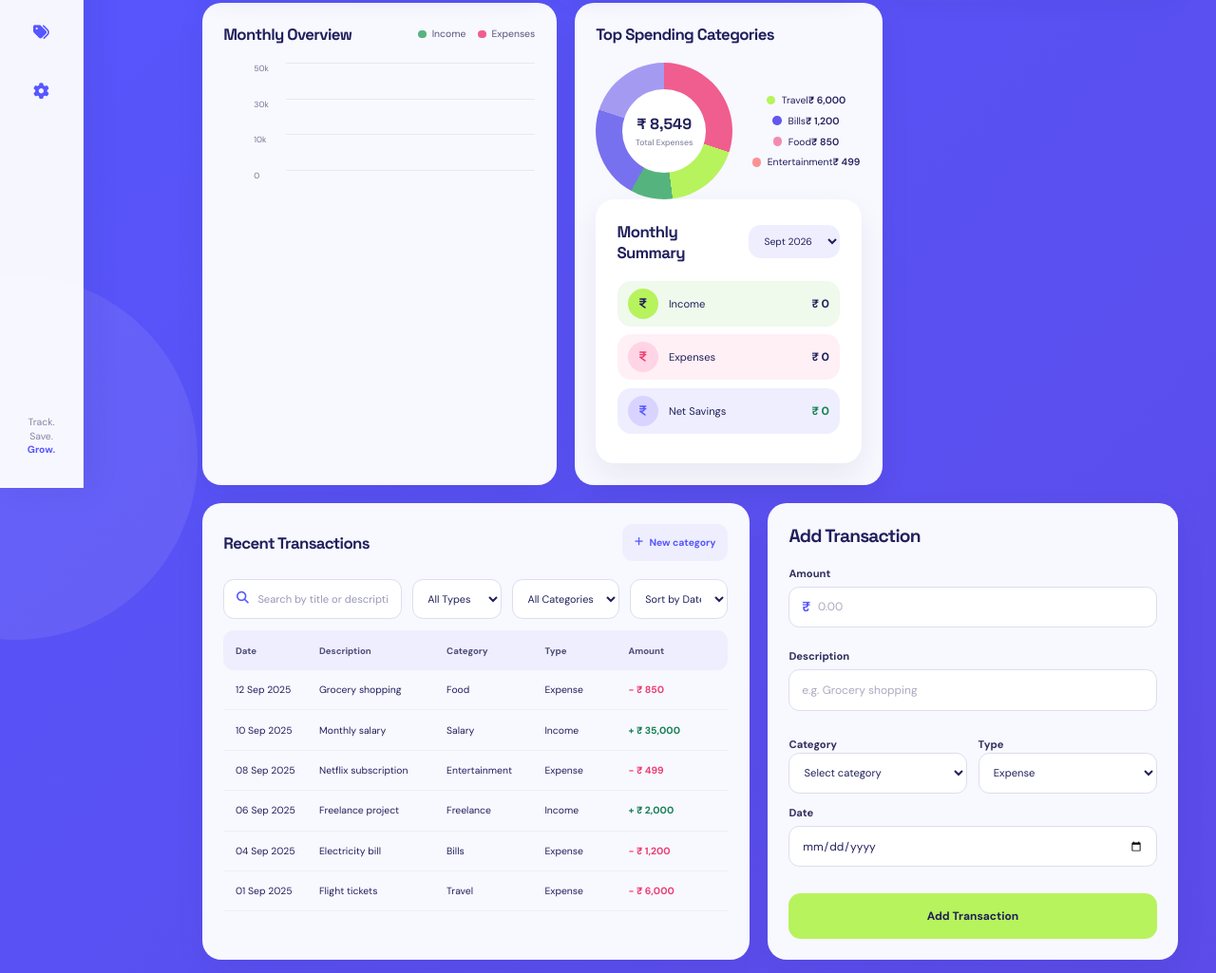
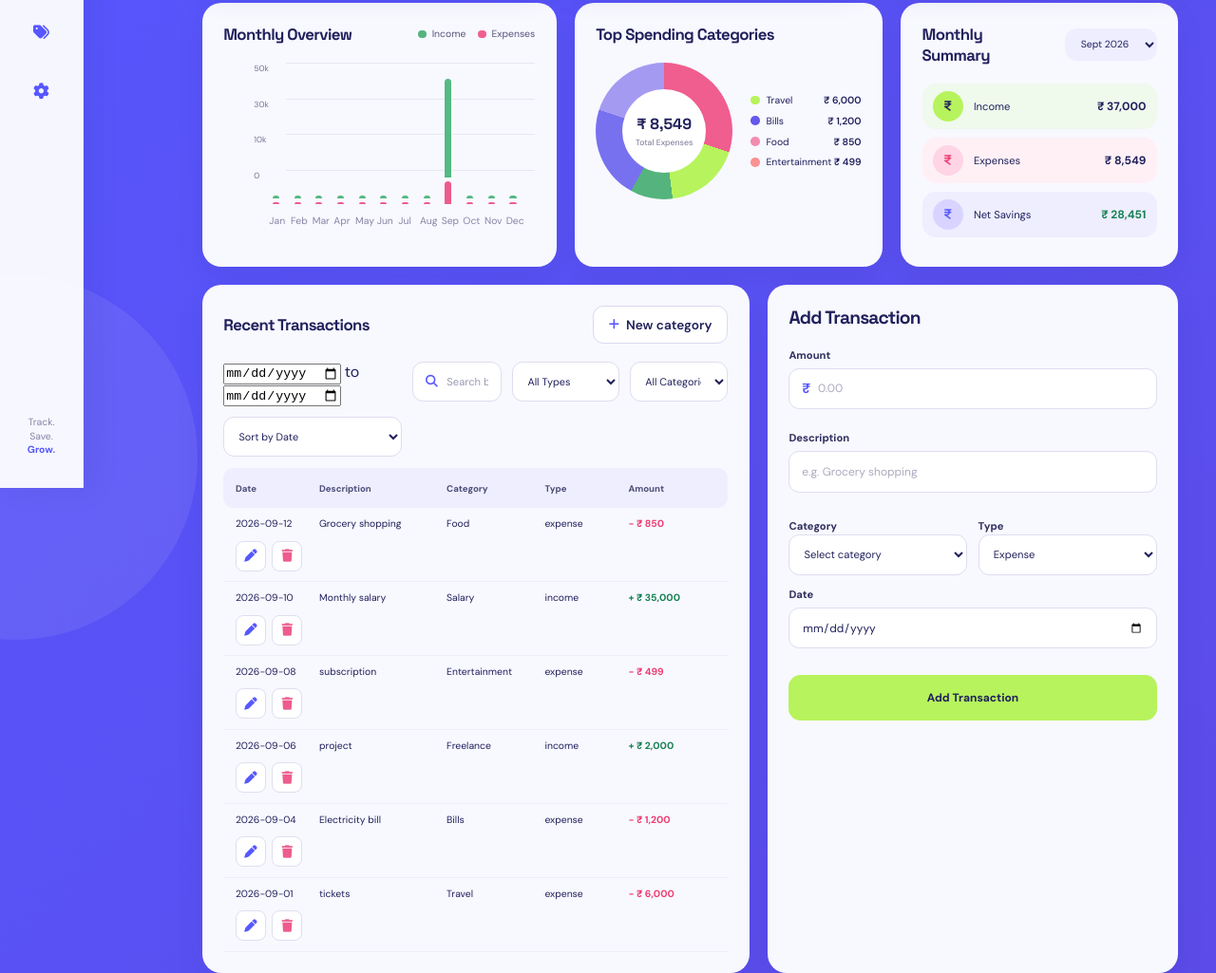
Before and after one commit to drisanagupta-a/-drisana-probition-project-task1, a plain HTML site: page dashboard.html in a window 1280 px wide. Shown: the part 286-1311 px from the top of the page at 95% size. Drawn offline with Linux system fonts and the light colour scheme.

Commit message:
modified

```diff
--- a/dashboard.css
+++ b/dashboard.css
@@ -1,3 +1,4 @@
+
 *{
     margin:0;
     padding:0;
@@ -1282,3 +1283,102 @@ body{
         font-size:.7rem;
     }
 }
+.bars{
+    position:absolute;
+    left:3rem;
+    right:1rem;
+    bottom:1.8rem;
+    top:.5rem;
+    display:flex;
+    align-items:flex-end;
+    justify-content:space-around;
+    gap:.5rem;
+}
+.bargroup{
+    height:100%;
+    flex:1;
+    display:flex;
+    align-items:flex-end;
+    justify-content:center;
+    gap:.15rem;
+    position:relative;
+}
+.bar{
+    width:.45rem;
+    min-height:.15rem;
+    border-radius:.4rem .4rem 0 0;
+}
+.incomeBar{
+    background:#55b983;
+}
+.expenseBar{
+    background:#ed5c8c;
+}
+.bargroup span{
+    position:absolute;
+    bottom:-1.5rem;
+    font-size:.65rem;
+    color:#8585a5;
+}
+.categoryButton{
+    border:1px solid #d9daf0;
+    background:#fff;
+    color:#20205c;
+    padding:.65rem 1rem;
+    border-radius:.7rem;
+    font-family:"DM Sans",sans-serif;
+    font-size:.85rem;
+    font-weight:600;
+    cursor:pointer;
+    display:flex;
+    align-items:center;
+    gap:.45rem;
+    transition:.25s ease;
+}
+.categoryButton i{
+    color:#5657ff;
+    font-size:.8rem;
+}
+.categoryButton:hover{
+    background:#5657ff;
+    color:#fff;
+    border-color:#5657ff;
+    transform:translateY(-.1rem);
+    box-shadow:0 .4rem 1rem rgba(86,87,255,.18);
+}
+.categoryButton:hover i{
+    color:#fff;
+}
+.categoryButton:active{
+    transform:translateY(0);
+}
+.transactionactions{
+    display:flex;
+    gap:.4rem;
+}
+.editbutton,.deletebutton{
+    width:2rem;
+    height:2rem;
+    border:1px solid #dedff1;
+    border-radius:.5rem;
+    background:#fff;
+    color:#5657ff;
+    cursor:pointer;
+    display:flex;
+    align-items:center;
+    justify-content:center;
+    transition:.2s ease;
+}
+.editbutton:hover{
+    background:#5657ff;
+    color:#fff;
+    border-color:#5657ff;
+}
+.deletebutton{
+    color:#ed5c8c;
+}
+.deletebutton:hover{
+    background:#ed5c8c;
+    color:#fff;
+    border-color:#ed5c8c;
+}
--- a/dashboard.html
+++ b/dashboard.html
@@ -29,12 +29,12 @@
 </aside>
 <main class="main">
 <div class="topbar">
-<div class="mobilelogo">spendwise<span>.</span></div>
+<div class="mobilelogo">spendwisely<span>.</span></div>
 <div class="dates">
 <i class="fa-regular fa-calendar"></i>
-<span>01 Sep 2025</span>
+<span>01 Sep 2026</span>
 <span>−</span>
-<span>30 Sep 2025</span>
+<span>30 Sep 2026</span>
 <i class="fa-solid fa-chevron-down"></i>
 </div>
 <div class="profile">
@@ -108,18 +108,20 @@
 <h2>Top Spending Categories</h2>
 </div>
 <div class="categorycontent">
-<div class="donut">
-<div>
+<div class="donut"><div>
 <strong id="categoryTotal"></strong>
-<span>Total Expenses</span></div></div>
-<div class="categorylist">
+<span>Total Expenses</span>
+</div>
+</div>
 <div class="categorylist" id="categoryList"></div>
-</div></div>
+</div>
+</div>
+
 <div class="monthlycard">
+
 <div class="sectionhead">
 <h2>Monthly Summary</h2>
 <select id="monthSelect">
-<option></option>
 </select>
 </div>
 <div class="monthlyitem incomeitem">
@@ -142,33 +144,33 @@
 <div class="transactioncard">
 <div class="sectionhead">
 <h2>Recent Transactions</h2>
-<button class="categorybutton" id="categoryButton">
+<button type="button" class="categoryButton" id="categoryButton">
 <i class="fa-solid fa-plus"></i> New category
 </button>
 </div>
 <div class="filters">
-
+    <div class="datefilter">
+    <input type="date" id="startDate">
+    <span>to</span>
+    <input type="date" id="endDate">
+    </div>
 <div class="searchbox">
 <i class="fa-solid fa-magnifying-glass"></i>
 <input type="text" id="search" placeholder="Search by title or description...">
 </div>
-
 <select id="typeFilter">
 <option value="all">All Types</option>
 <option value="income">Income</option>
 <option value="expense">Expense</option>
 </select>
-
 <select id="categoryFilter">
 <option value="all">All Categories</option>
 </select>
-
 <select id="sortFilter">
 <option value="date">Sort by Date</option>
 <option value="amountHigh">Amount High to Low</option>
 <option value="amountLow">Amount Low to High</option>
 </select>
-
 </div>
 <div class="transactionhead">
 <span>Date</span>
@@ -179,43 +181,43 @@
 </div>
 <div class="transactions" id="transactionList">
 <div class="transaction">
-<span>12 Sep 2025</span>
+<span>12 Sep 2026</span>
 <span>Grocery shopping</span>
 <span>Food</span>
 <span>Expense</span>
 <strong class="expenseamount">− ₹ 850</strong>
 </div>
 <div class="transaction">
-<span>10 Sep 2025</span>
+<span>10 Sep 2026</span>
 <span>Monthly salary</span>
 <span>Salary</span>
 <span>Income</span>
 <strong class="incomeamount">+ ₹ 35,000</strong>
 </div>
 <div class="transaction">
-<span>08 Sep 2025</span>
-<span>Netflix subscription</span>
+<span>08 Sep 2026</span>
+<span>subscription</span>
 <span>Entertainment</span>
 <span>Expense</span>
 <strong class="expenseamount">− ₹ 499</strong>
 </div>
 <div class="transaction">
-<span>06 Sep 2025</span>
-<span>Freelance project</span>
+<span>06 Sep 2026</span>
+<span> project</span>
 <span>Freelance</span>
 <span>Income</span>
 <strong class="incomeamount">+ ₹ 2,000</strong>
 </div>
 <div class="transaction">
-<span>04 Sep 2025</span>
+<span>04 Sep 2026</span>
 <span>Electricity bill</span>
 <span>Bills</span>
 <span>Expense</span>
 <strong class="expenseamount">− ₹ 1,200</strong>
 </div>
 <div class="transaction">
-<span>01 Sep 2025</span>
-<span>Flight tickets</span>
+<span>01 Sep 2026</span>
+<span> tickets</span>
 <span>Travel</span>
 <span>Expense</span>
 <strong class="expenseamount">− ₹ 6,000</strong>
@@ -268,6 +270,6 @@
 </main>
 </div>
 <script src="dashboard.js"></script>
-<script src="transactions.js"></script>
+<script src="transaction.js"></script>
 </body>
 </html>
--- a/dashboard.js
+++ b/dashboard.js
@@ -1,16 +1,55 @@
 let transactions=JSON.parse(localStorage.getItem("transactions"))
 let editingid=null
+let categories=JSON.parse(localStorage.getItem("categories"))||[
+    "Food",
+    "Travel",
+    "Shopping",
+    "Bills",
+    "Entertainment",
+    "Salary",
+    "Freelance",
+    "Others"]
+const savecategories=()=>{
+    localStorage.setItem("categories",JSON.stringify(categories))
+}
+const categorybutton=document.querySelector("#categoryButton")
+const categoryselect=document.querySelector("#category")
+
+categorybutton.addEventListener("click",e=>{
+    e.preventDefault()
+    const newcategory=window.prompt("Enter a new category")
+
+    if(newcategory===null){
+        return
+    }
+    const categoryname=newcategory.trim()
+    if(!categoryname){
+        alert("Please enter a category name")
+        return
+    }
+    if(categories.some(item=>item.toLowerCase()===categoryname.toLowerCase())){
+        alert("Category already exists")
+        return
+    }
+    categories.push(categoryname)
+    savecategories()
+    const option=document.createElement("option")
+    option.value=categoryname
+    option.textContent=categoryname
+    categoryselect.appendChild(option)
+    categoryselect.value=categoryname
+})
 const save=()=>{
     localStorage.setItem("transactions",JSON.stringify(transactions))
 }
 if(!transactions){
     transactions=[
-        {id:1,title:"Grocery shopping",amount:850,type:"expense",category:"Food",date:"2025-09-12"},
-        {id:2,title:"Monthly salary",amount:35000,type:"income",category:"Salary",date:"2025-09-10"},
-        {id:3,title:"Netflix subscription",amount:499,type:"expense",category:"Entertainment",date:"2025-09-08"},
-        {id:4,title:"Freelance project",amount:2000,type:"income",category:"Freelance",date:"2025-09-06"},
-        {id:5,title:"Electricity bill",amount:1200,type:"expense",category:"Bills",date:"2025-09-04"},
-        {id:6,title:"Flight tickets",amount:6000,type:"expense",category:"Travel",date:"2025-09-01"}
+        {id:1,title:"Grocery shopping",amount:850,type:"expense",category:"Food",date:"2026-09-12"},
+        {id:2,title:"Monthly salary",amount:35000,type:"income",category:"Salary",date:"2026-09-10"},
+        {id:3,title:" subscription",amount:499,type:"expense",category:"Entertainment",date:"2026-09-08"},
+        {id:4,title:" project",amount:2000,type:"income",category:"Freelance",date:"2026-09-06"},
+        {id:5,title:"Electricity bill",amount:1200,type:"expense",category:"Bills",date:"2026-09-04"},
+        {id:6,title:"tickets",amount:6000,type:"expense",category:"Travel",date:"2026-09-01"}
     ]
     save()
 }
@@ -25,8 +64,7 @@ const updatesummary=()=>{
             income+=Number(item.amount)
         }else{
             expense+=Number(item.amount)
-        }
-    })
+        }})
     const startingbalance=Number(localStorage.getItem("balance"))||0
     const balance=startingbalance+income-expense
     totalincome.textContent="₹ "+income.toLocaleString("en-IN")
@@ -102,6 +140,36 @@ monthselect.addEventListener("change",updatemonthlysummary)
 updatemonths()
 updatemonthlysummary()
 
+const updatechart=()=>{
+    const chartbars=document.querySelector("#chartBars")
+    chartbars.innerHTML=""
+    const months=["Jan","Feb","Mar","Apr","May","Jun","Jul","Aug","Sep","Oct","Nov","Dec"]
+    months.forEach((month,index)=>{
+    let income=0
+    let expense=0
+    transactions.forEach(item=>{
+    const date=new Date(item.date)
+     if(date.getMonth()===index){
+     if(item.type==="income"){
+     income+=Number(item.amount)
+    }else{
+    expense+=Number(item.amount)
+                }
+            }
+        })
+        const max=50000
+        const incomeheight=Math.min((income/max)*100,100)
+        const expenseheight=Math.min((expense/max)*100,100)
+        const group=document.createElement("div")
+        group.className="bargroup"
+        group.innerHTML=`
+            <div class="bar incomeBar" style="height:${incomeheight}%"></div>
+            <div class="bar expenseBar" style="height:${expenseheight}%"></div>
+            <span>${month}</span>
+        `
+            chartbars.appendChild(group)})
+}
+
 const transactionform=document.querySelector("#transactionForm")
 transactionform.addEventListener("submit",e=>{
     e.preventDefault()
@@ -159,7 +227,9 @@ transactionform.addEventListener("submit",e=>{
     updatemonths()
     updatemonthlysummary()
     updatecategorysummary()
+    updatechart()
     transactionform.reset()
+
     transactionform.querySelector("button[type='submit']").textContent="Add Transaction"
 })
 document.querySelector("#transactionList").addEventListener("click",e=>{
@@ -190,8 +260,10 @@ document.querySelector("#transactionList").addEventListener("click",e=>{
             updatemonths()
             updatemonthlysummary()
             updatecategorysummary()
+            updatechart()
         }
     }
 })
 updatesummary()
 updatecategorysummary()
+updatechart()
--- a/transaction.js
+++ b/transaction.js
@@ -2,6 +2,8 @@ const search=document.querySelector("#search")
 const typefilter=document.querySelector("#typeFilter")
 const categoryfilter=document.querySelector("#categoryFilter")
 const sortfilter=document.querySelector("#sortFilter")
+const startdate=document.querySelector("#startDate")
+const enddate=document.querySelector("#endDate")
 const transactionlist=document.querySelector("#transactionList")
 const filtertransactions=()=>{
     let list=[...transactions]
@@ -11,19 +13,24 @@ const filtertransactions=()=>{
     const sort=sortfilter.value
     if(searchtext){
         list=list.filter(item=>{
-            return item.title.toLowerCase().includes(searchtext)
-        })
+            return item.title.toLowerCase().includes(searchtext)})
     }
     if(selectedtype!=="all"){
         list=list.filter(item=>{
-            return item.type===selectedtype
-        })
+            return item.type===selectedtype})
     }
     if(selectedcategory!=="all"){
         list=list.filter(item=>{
-            return item.category===selectedcategory
-        })
+            return item.category===selectedcategory })
     }
+    if(startdate.value){
+    list=list.filter(item=>{
+        return item.date>=startdate.value })
+}
+if(enddate.value){
+    list=list.filter(item=>{
+        return item.date<=enddate.value })
+}
     if(sort==="date"){
         list.sort((a,b)=>new Date(b.date)-new Date(a.date))
     }
@@ -60,6 +67,8 @@ search.addEventListener("input",filtertransactions)
 typefilter.addEventListener("change",filtertransactions)
 categoryfilter.addEventListener("change",filtertransactions)
 sortfilter.addEventListener("change",filtertransactions)
+startdate.addEventListener("change",filtertransactions)
+enddate.addEventListener("change",filtertransactions)
 const updatecategories=()=>{
     const categories=[...new Set(transactions.map(item=>item.category))]
     categoryfilter.innerHTML='<option value="all">All Categories</option>'
```
